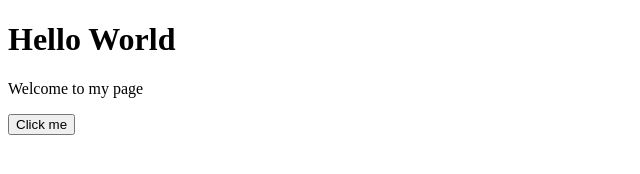
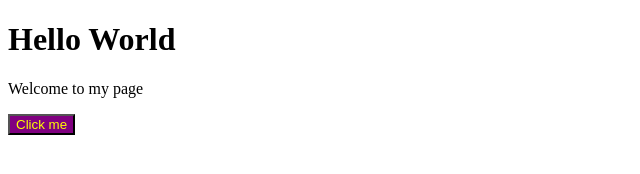
Before and after one commit to avcoder/my-awesome-page, a plain HTML site: page index.html in a window 1280 px wide. Shown: the whole page, without its empty margins (0-640 px from the left). Drawn offline with Linux system fonts and the light colour scheme.

Commit message:
change color of button

```diff
--- a/index.html
+++ b/index.html
@@ -4,6 +4,7 @@
     <meta charset="UTF-8" />
     <meta name="viewport" content="width=device-width, initial-scale=1.0" />
     <title>Document</title>
+    <link rel="stylesheet" href="style.css" />
   </head>
   <body>
     <h1>Hello World</h1>
--- /dev/null
+++ b/style.css
@@ -0,0 +1,4 @@
+#btnChange {
+  background-color: purple;
+  color: yellow;
+}
```
